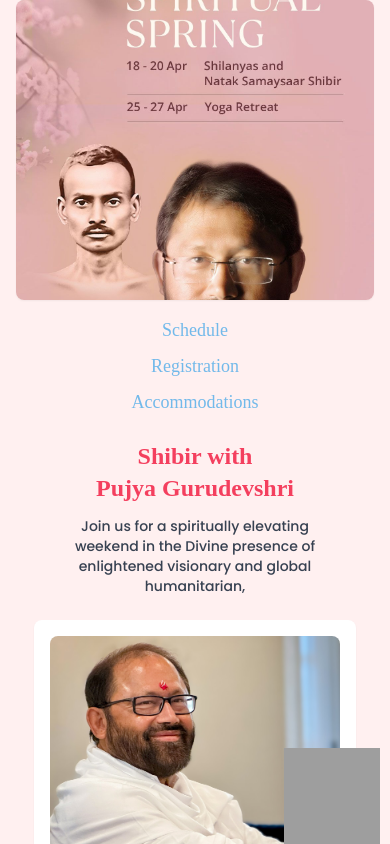
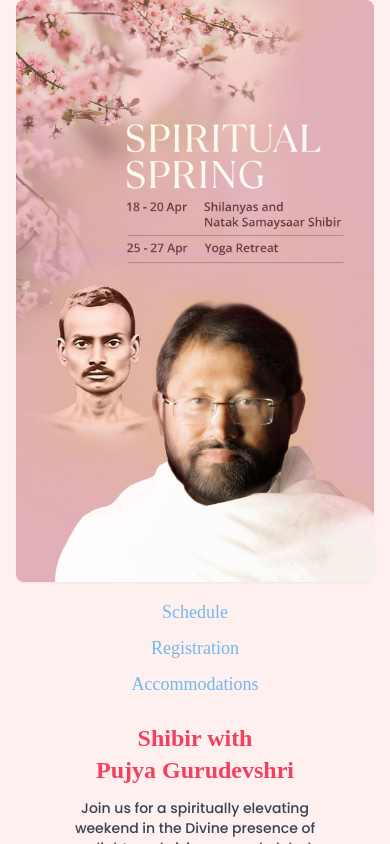
Before and after one commit to ojassrmd/usa-april-shibir, a React (Create React App) app: page / in a window 390 px wide. Shown: the top 844 px of the page. Built offline with nearby package versions, Linux system fonts and the light colour scheme; grey boxes are pictures that could not be loaded; a web font is replaced by a local one.

Commit message:
fix header for mobile

```diff
--- a/src/components/ShibirRegistration/Header.tsx
+++ b/src/components/ShibirRegistration/Header.tsx
@@ -4,11 +4,15 @@ const Header: React.FC = () => {
   return (
     <div className="flex flex-col items-center bg-[#FFF0F0] w-full max-w-7xl mx-auto px-4 sm:px-6 lg:px-8">
       {/* Hero Image */}
-      <div className="w-full relative">
+      <div className="w-full relative aspect-[3/4] sm:aspect-[16/9] md:aspect-[2/1] lg:aspect-[21/9]">
         <img
           src="/images/hero-bg.jpg"
           alt="Spiritual Spring - Shilanyas and Natak Samaysaar Shibir (18-20 Apr) and Yoga Retreat (25-27 Apr)"
-          className="w-full h-[300px] sm:h-[450px] md:h-[550px] lg:h-[634px] object-cover rounded-lg shadow-sm"
+          className="w-full h-full object-cover rounded-lg shadow-sm"
+          loading="eager"
+          onError={(e) => {
+            e.currentTarget.style.display = "none";
+          }}
         />
         <div className="absolute inset-0" />
       </div>
```
